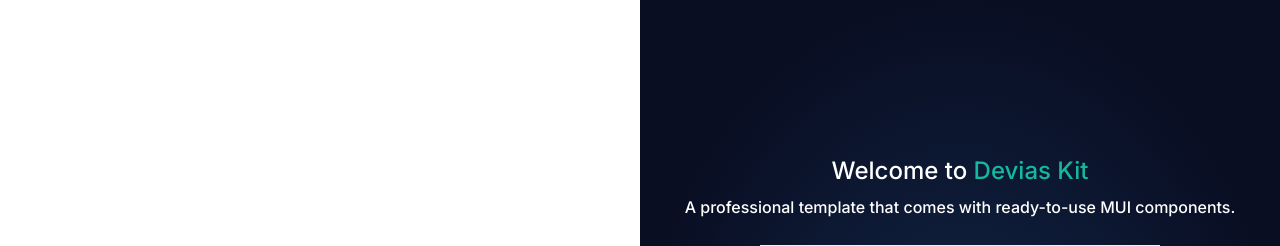
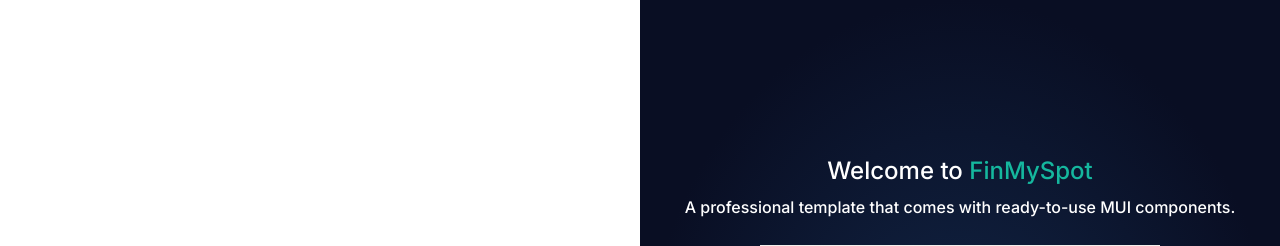
Before and after one commit to Jk634197/parking-slot-admin, a Next.js app: page /auth/sign-in in a window 1280 px wide. Shown: the top 246 px of the page. Built offline with nearby package versions, Linux system fonts and the light colour scheme; no server answers.

Commit message:
replaced naming fix

```diff
--- a/package.json
+++ b/package.json
@@ -1,9 +1,9 @@
 {
-  "name": "material-kit-react",
+  "name": "finmyspot",
   "version": "4.0.0",
-  "author": "Devias",
+  "author": "FinMySpot",
   "licence": "MIT",
-  "homepage": "https://devias.io",
+  "homepage": "https://finmyspot.com",
   "private": false,
   "scripts": {
     "dev": "next dev",
--- a/src/components/auth/layout.tsx
+++ b/src/components/auth/layout.tsx
@@ -42,7 +42,7 @@
             <Typography color="inherit" sx={{ fontSize: '24px', lineHeight: '32px', textAlign: 'center' }} variant="h1">
               Welcome to{' '}
               <Box component="span" sx={{ color: '#15b79e' }}>
-                Devias Kit
+                FinMySpot
               </Box>
             </Typography>
             <Typography align="center" variant="subtitle1">
--- a/src/config.ts
+++ b/src/config.ts
@@ -7,6 +7,6 @@
 }
 
 export const config: Config = {
-  site: { name: 'Devias Kit', description: '', themeColor: '#090a0b', url: getSiteURL() },
+  site: { name: 'FinMySpot', description: 'Smart Parking Management System', themeColor: '#090a0b', url: getSiteURL() },
   logLevel: (process.env.NEXT_PUBLIC_LOG_LEVEL as keyof typeof LogLevel) ?? LogLevel.ALL,
 };
--- a/src/lib/auth-service.ts
+++ b/src/lib/auth-service.ts
@@ -1,8 +1,8 @@
 import {
+  signInCredentialsSchema,
+  signInResponseSchema,
   type SignInCredentials,
-  signInCredentialsSchema,
   type SignInResponse,
-  signInResponseSchema,
   type User,
   type VerifyOtpResponse,
 } from '@/schemas/user';
@@ -64,7 +64,7 @@
   }
 
   async verifyOtp(phone: string, otp: string): Promise<VerifyOtpResponse> {
-    const _response = await apiService.post<VerifyOtpResponse>('/Auth/loginUser', {
+    const _response = await apiService.post<VerifyOtpResponse>('/Auth/login', {
       phone,
       otp,
     });
```
Also changed, not shown: 1 other file (tests, documents, lock files or other folders).
